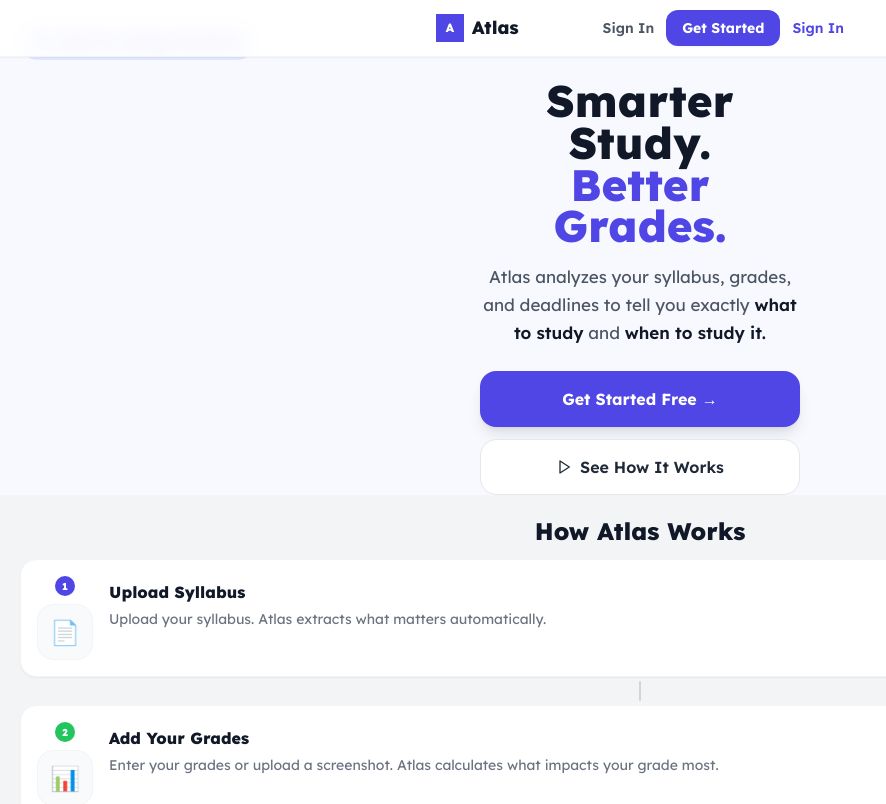
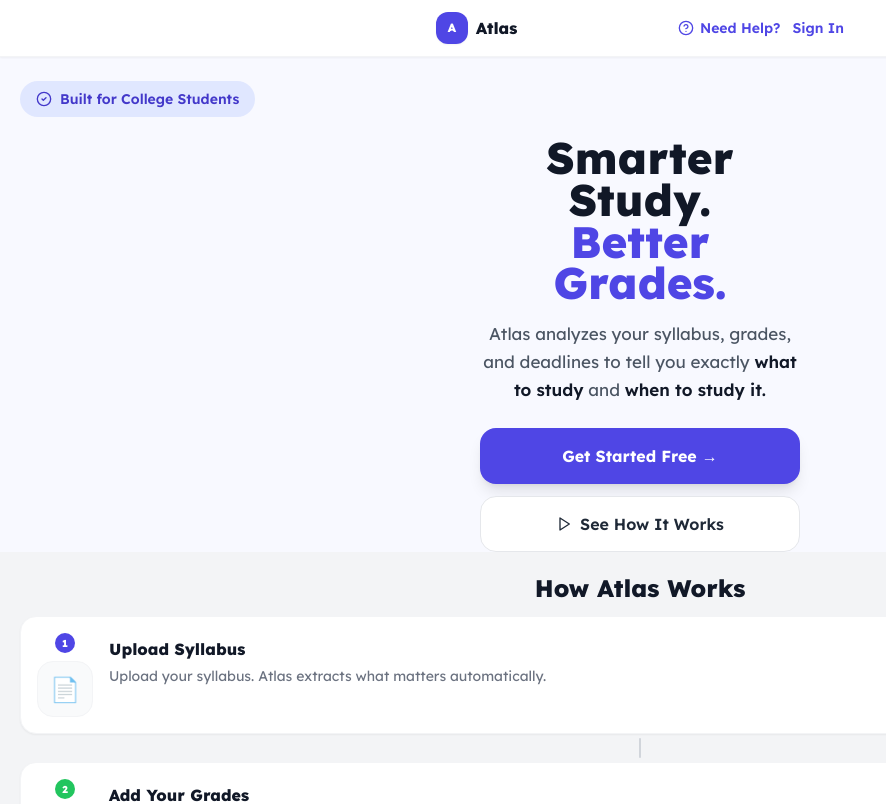
Before and after one commit to manjushakarpe1982/atlas-academic-os, a Next.js app in the folder frontend/: page / in a window 1280 px wide. Shown: the top 804 px of the page, without its empty margins (0-886 px from the left). Built offline with nearby package versions, Linux system fonts and the light colour scheme; no server answers.

Commit message:
Add links top header

```diff
--- /dev/null
+++ b/frontend/src/app/_components/AppHeader.tsx
@@ -0,0 +1,50 @@
+'use client';
+/**
+ * AppHeader — shared header for all non-dashboard pages.
+ *
+ * Props:
+ *  right?: 'help'   → "Need Help?" link  (default)
+ *          'avatar' → UserAvatar dropdown
+ *          'both'   → Need Help? + UserAvatar
+ *          'none'   → nothing on right
+ */
+import Link from 'next/link';
+import { HelpCircle } from 'lucide-react';
+import UserAvatar from './UserAvatar';
+
+
+type RightSlot = 'help' | 'avatar' | 'both' | 'none';
+
+interface Props { right?: RightSlot; }
+
+export default function AppHeader({ right = 'help' }: Props) {
+  return (
+    <header className="sticky top-0 z-20 bg-white border-b border-gray-100 shadow-sm">
+      <div className="max-w-md mx-auto px-5 h-14 flex items-center justify-between">
+
+        {/* ── Left: Atlas logo ── */}
+        <Link href="/" className="flex items-center gap-2">
+          <div className="w-8 h-8 bg-indigo-600 rounded-xl flex items-center justify-center shadow-sm">
+            <span className="text-white text-xs font-extrabold">A</span>
+          </div>
+          <span className="font-extrabold text-gray-900 text-base">Atlas</span>
+        </Link>
+
+        {/* ── Right slot ── */}
+        <div className="flex items-center gap-3">
+          {(right === 'help' || right === 'both') && (
+            <Link href="/help"
+              className="flex items-center gap-1.5 text-sm font-semibold text-indigo-600 hover:text-indigo-800 transition-colors">
+              <HelpCircle className="w-4 h-4" />
+              Need Help?
+            </Link>
+          )}
+          {(right === 'avatar' || right === 'both') && (
+            <UserAvatar />
+          )}
+        </div>
+
+      </div>
+    </header>
+  );
+}
--- a/frontend/src/app/acknowledgment/page.tsx
+++ b/frontend/src/app/acknowledgment/page.tsx
@@ -4,6 +4,7 @@ import { useRouter } from 'next/navigation';
 import Image from 'next/image';
 import { ArrowLeft, ArrowRight, FileText, BarChart2, Calendar, Edit3, Shield, Lock, Brain } from 'lucide-react';
 import { api, getUser, getToken } from '@/lib/api';
+import AppHeader from '../_components/AppHeader';
 
 const ITEMS = [
   { icon: FileText,  title: 'Upload your syllabus',                    desc: 'so Atlas can understand your course structure, grading breakdown, and important dates.'           },
@@ -51,25 +52,7 @@ export default function AcknowledgmentPage() {
     || 'U';
   return (
     <div className="min-h-screen bg-white flex flex-col ">
-       <header className="sticky top-0 z-20 bg-white border-b border-gray-100 shadow-sm">
-        <div className="px-5 h-14 flex items-center justify-between">
-
-          {/* Left — Atlas icon + name */}
-          <div className="flex items-center gap-2">
-            <div className="w-8 h-8 bg-indigo-600 rounded-xl flex items-center justify-center shadow-sm">
-              <Brain className="w-4 h-4 text-white" />
-            </div>
-            <span className="font-extrabold text-gray-900 text-base">Atlas</span>
-          </div>
-
-          {/* Right — user initial avatar */}
-          <div className="w-9 h-9 bg-indigo-600 rounded-full flex items-center justify-center shadow-sm">
-            <span className="text-white text-sm font-extrabold">{USER_INITIAL}</span>
-          </div>
-
-        </div>
-      </header>
-
+       <AppHeader right="avatar" />
 
       {/* ── HERO IMAGE + HEADLINE ── */}
       <div className="px-5 pt-2 pb-4 flex items-center gap-4">
--- a/frontend/src/app/add-class/page.tsx
+++ b/frontend/src/app/add-class/page.tsx
@@ -30,6 +30,7 @@ import Screen9  from './components/Screen9';
 import Screen10 from './components/Screen10';
 import Screen11 from './components/Screen11';
 import Link from 'next/link';
+import AppHeader from '../_components/AppHeader';
 
 const TOTAL_STEPS = 10;
 
@@ -127,21 +128,7 @@ export default function AddClassPage() {
     <div className=" flex flex-col">
 
       {/* ── HEADER ── */}
-      <header className="sticky top-0 z-20 bg-white border-b border-gray-100 shadow-sm">
-        <div className="max-w-2xl mx-auto px-4 py-3 flex items-center justify-between">
-          <div className="flex items-center gap-2">
-            <div className="w-8 h-8 bg-indigo-600 rounded-xl flex items-center justify-center shadow-sm">
-              <Brain className="w-4 h-4 text-white" />
-            </div>
-            <span className="font-extrabold text-gray-900 text-base">Atlas</span>
-          </div>
-          <Link href="/help"
-            className="flex items-center gap-1.5 text-sm font-semibold text-indigo-600 hover:text-indigo-800 transition-colors">
-            <HelpCircle className="w-4 h-4" />
-            Need Help?
-          </Link>
-        </div>
-      </header>
+      <AppHeader right="both" />
 
       {/* ── SCREEN ── */}
       <main className="flex-1 flex flex-col ">
--- a/frontend/src/app/auth/login/page.tsx
+++ b/frontend/src/app/auth/login/page.tsx
@@ -6,6 +6,7 @@ import { Brain, Eye, EyeOff, HelpCircle, ArrowLeft } from "lucide-react";
 import Image from "next/image";
 import { API_BASE, saveAuth } from "@/lib/api";
 import { createClient } from "@/lib/supabase";
+import AppHeader from "@/app/_components/AppHeader";
 
 
 function GoogleIcon() {
@@ -96,28 +97,7 @@ export default function LoginPage() {
 
   return (
     <div className="min-h-screen bg-white flex flex-col ">
-      {/* ── FIXED HEADER ── */}
-      <header className="sticky top-0 z-20 bg-white border-b border-gray-100 shadow-sm">
-        <div className="px-5 h-14 flex items-center justify-between">
-          <div className="flex items-center gap-2">
-            <div className="w-8 h-8 bg-indigo-600 rounded-xl flex items-center justify-center shadow-sm">
-              <Brain className="w-4 h-4 text-white" />
-            </div>
-            <span className="font-extrabold text-gray-900 text-base">
-              Atlas
-            </span>
-          </div>
-          <Link
-            href="/help"
-
-            className="flex items-center gap-1.5 text-sm font-semibold text-indigo-600 hover:text-indigo-800 transition-colors"
-          >
-            <HelpCircle className="w-4 h-4" />
-            Need Help?
-          </Link>
-        </div>
-      </header>
-
+      <AppHeader right="both" />
       {/* ── SCROLLABLE CONTENT ── */}
       <main className="flex-1 overflow-y-auto pb-28">
         {/* Hero image — full width, not cropped */}
--- a/frontend/src/app/auth/signup/page.tsx
+++ b/frontend/src/app/auth/signup/page.tsx
@@ -4,6 +4,7 @@ import Link from 'next/link';
 import { useRouter } from 'next/navigation';
 import { Brain, Eye, EyeOff, Check, X, HelpCircle, ArrowLeft } from 'lucide-react';
 import { API_BASE, saveAuth } from '@/lib/api';
+import AppHeader from '@/app/_components/AppHeader';
 
 function GoogleIcon() {
   return (
@@ -82,22 +83,7 @@ export default function SignupPage() {
     <div className="min-h-screen bg-white flex flex-col">
 
       {/* ── HEADER ── */}
-      <header className="sticky top-0 z-20 bg-white border-b border-gray-100 shadow-sm">
-        <div className="px-5 h-14 flex items-center justify-between">
-          <div className="flex items-center gap-2">
-            <div className="w-8 h-8 bg-indigo-600 rounded-xl flex items-center justify-center shadow-sm">
-              <Brain className="w-4 h-4 text-white" />
-            </div>
-            <span className="font-extrabold text-gray-900 text-base">Atlas</span>
-          </div>
-          <Link href="/help"
-            className="flex items-center gap-1.5 text-sm font-semibold text-indigo-600 hover:text-indigo-800 transition-colors">
-            <HelpCircle className="w-4 h-4" />
-            Need Help?
-          </Link>
-        </div>
-      </header>
-
+    <AppHeader right="both" />
       {/* ── CONTENT ── */}
       <main className="flex-1 overflow-y-auto px-5 pt-6 pb-28">
         <h1 className="text-2xl font-extrabold text-gray-900 mb-1">Create account</h1>
--- a/frontend/src/app/calendar/page.tsx
+++ b/frontend/src/app/calendar/page.tsx
@@ -19,6 +19,7 @@ import CalScreen5 from './components/CalScreen5';
 import CalScreen6 from './components/CalScreen6';
 import CalScreen7 from './components/CalScreen7';
 import CalScreen8 from './components/CalScreen8';
+import AppHeader from '../_components/AppHeader';
 
 type CalStep = 1 | 2 | 3 | 4 | 5 | 6 | 7 | 8;
 
@@ -79,22 +80,7 @@ export default function CalendarPage() {
   return (
     <div className="min-h-screen bg-gradient-to-br from-indigo-50 to-blue-50 flex flex-col">
 
-      {/* ── HEADER ── */}
-      <header className="sticky top-0 z-20 bg-white border-b border-gray-100 shadow-sm">
-        <div className="max-w-2xl mx-auto px-4 py-3 flex items-center justify-between">
-          <div className="flex items-center gap-2">
-            <div className="w-8 h-8 bg-indigo-600 rounded-xl flex items-center justify-center shadow-sm">
-              <Brain className="w-4 h-4 text-white" />
-            </div>
-            <span className="font-extrabold text-gray-900 text-base">Atlas</span>
-          </div>
-          <a href="/help"
-            className="flex items-center gap-1.5 text-sm font-semibold text-indigo-600 hover:text-indigo-800 transition-colors">
-            <HelpCircle className="w-4 h-4" />
-            Need Help?
-          </a>
-        </div>
-      </header>
+       <AppHeader right="both" />
 
       {/* ── SCREEN CONTENT ── */}
       <main className={`flex-1 ${step === 6 ? '' : 'flex justify-center items-start px-4 pt-6 pb-48'}`}>
--- a/frontend/src/app/page.tsx
+++ b/frontend/src/app/page.tsx
@@ -3,6 +3,7 @@ import Link from 'next/link';
 import Image from 'next/image';
 import { ArrowRight, Play, CheckCircle2, Target, Calendar, TrendingUp, Sparkles } from 'lucide-react';
 import UserAvatar from './_components/UserAvatar';
+import AppHeader from './_components/AppHeader';
 
 const HOW_IT_WORKS = [
   {
@@ -34,29 +35,7 @@ const WHY_ATLAS = [
 export default function LandingPage() {
   return (
     <div className="min-h-screen bg-white">
-
-      {/* ── NAV ── */}
-      <nav className="fixed top-0 w-full z-50 bg-white/90 backdrop-blur border-b border-gray-100 shadow-sm">
-        <div className="max-w-md mx-auto px-5 h-14 flex items-center justify-between">
-          <div className="flex items-center gap-2">
-            <div className="w-7 h-7 bg-indigo-600 rounded-lg flex items-center justify-center">
-              <span className="text-white text-xs font-extrabold">A</span>
-            </div>
-            <span className="font-extrabold text-gray-900 text-lg">Atlas</span>
-          </div>
-          <div className="flex items-center gap-3">
-            <Link href="/auth/login"
-              className="text-sm font-semibold text-gray-600 hover:text-indigo-600 transition-colors">
-              Sign In
-            </Link>
-            <Link href="/auth/signup"
-              className="bg-indigo-600 hover:bg-indigo-700 text-white text-sm font-bold px-4 py-2 rounded-xl transition-all shadow-sm">
-              Get Started
-            </Link>
-             <UserAvatar />
-          </div>
-        </div>
-      </nav>
+ <AppHeader right="both" />
 
       {/* ── HERO ── */}
       {/*
--- a/frontend/src/app/school-selection/page.tsx
+++ b/frontend/src/app/school-selection/page.tsx
@@ -4,6 +4,7 @@ import { useRouter } from 'next/navigation';
 import { Brain, Building2, ArrowLeft, HelpCircle } from 'lucide-react';
 import { api, getUser, getToken } from '@/lib/api';
 import Link from 'next/link';
+import AppHeader from '../_components/AppHeader';
 
 const SCHOOLS = [
   { id: 'arkansas', name: 'University of Arkansas', lms: 'Blackboard Learn', abbr: 'UA', color: 'bg-red-600'  },
@@ -54,21 +55,7 @@ export default function SchoolSelectionPage() {
     <div className="min-h-screen bg-white flex flex-col">
 
       {/* ── HEADER ── */}
-      <header className="sticky top-0 z-20 bg-white border-b border-gray-100 shadow-sm">
-        <div className="px-5 h-14 flex items-center justify-between">
-          <div className="flex items-center gap-2">
-            <div className="w-8 h-8 bg-indigo-600 rounded-xl flex items-center justify-center shadow-sm">
-              <Brain className="w-4 h-4 text-white" />
-            </div>
-            <span className="font-extrabold text-gray-900 text-base">Atlas</span>
-          </div>
-          {/* User avatar — first letter of name */}
-          <div className="w-9 h-9 bg-indigo-600 rounded-full flex items-center justify-center shadow-sm">
-            <span className="text-white text-sm font-extrabold">{userInitial}</span>
-          </div>
-        </div>
-      </header>
-
+   <AppHeader right="avatar" />
       {/* ── CONTENT ── */}
       <main className="flex-1 px-5 pt-8 pb-32">
         <h1 className="text-2xl font-extrabold text-gray-900 mb-1">
```
